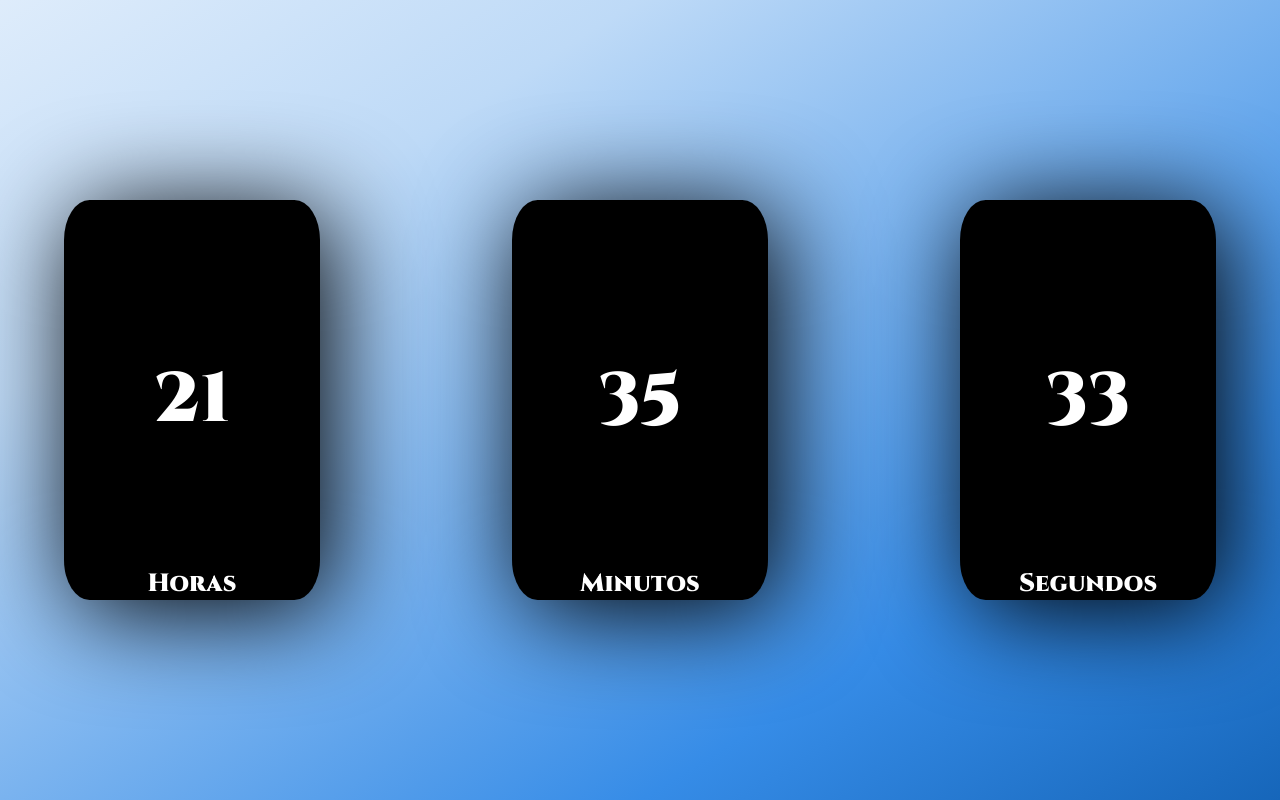
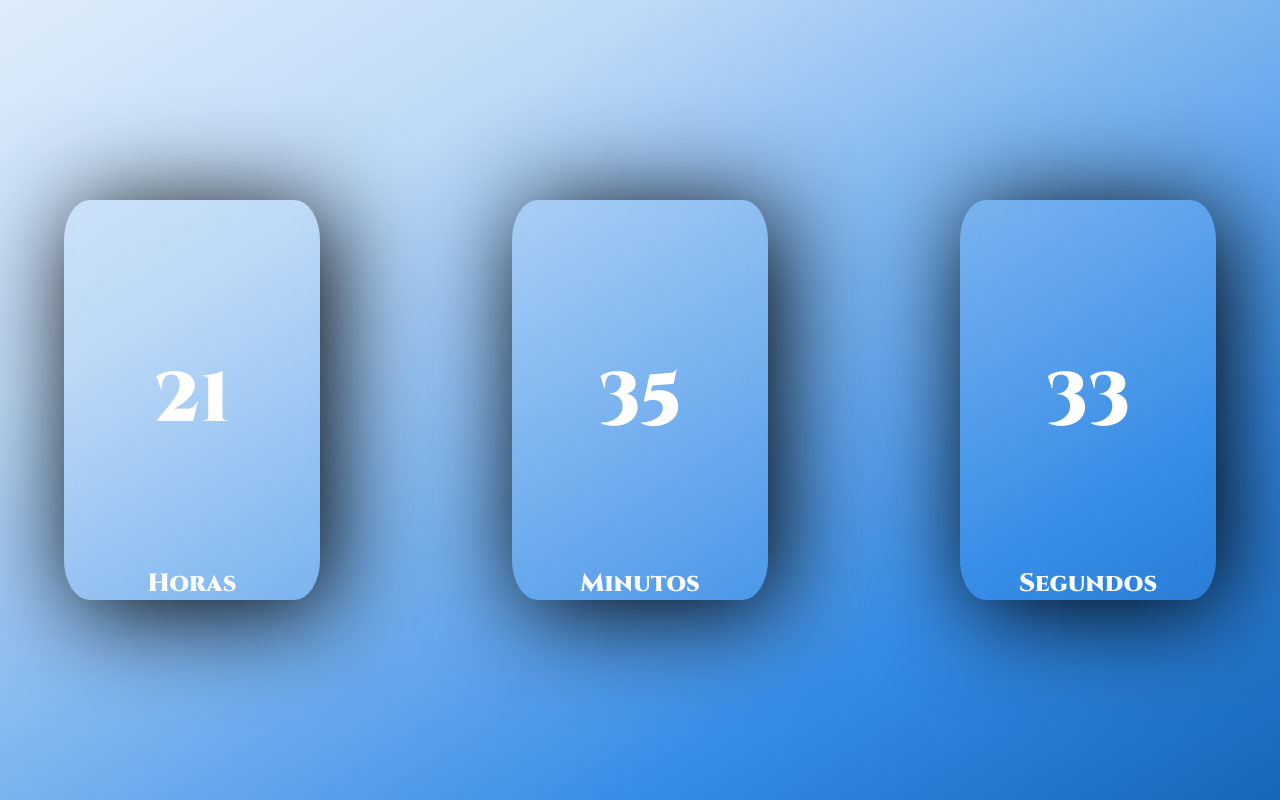
Before and after one commit to ThiagoSantos14/Relogio-Digital-40, a plain HTML site: page index.html in a window 1280 px wide. Drawn offline with Linux system fonts and the light colour scheme.

Commit message:
Estilização do relogio

```diff
--- a/styles.css
+++ b/styles.css
@@ -48,7 +48,7 @@ p {
 .container-horas {
     width: 20%;
     height: 50%;
-    background: black;
+    background: transparent;
     border-radius: 10%;
     backdrop-filter: blur(10px);
     box-shadow: 10px 10px 100px black;
@@ -65,7 +65,7 @@ p {
 .container-minutos {
     width: 20%;
     height: 50%;
-    background: black;
+    background: transparent;
     border-radius: 10%;
     backdrop-filter: blur(10px);
     box-shadow: 10px 10px 100px black;
@@ -82,7 +82,7 @@ p {
 .container-segundos {
     width: 20%;
     height: 50%;
-    background: black;
+    background: transparent;
     border-radius: 10%;
     backdrop-filter: blur(10px);
     box-shadow: 10px 10px 100px black;
```
